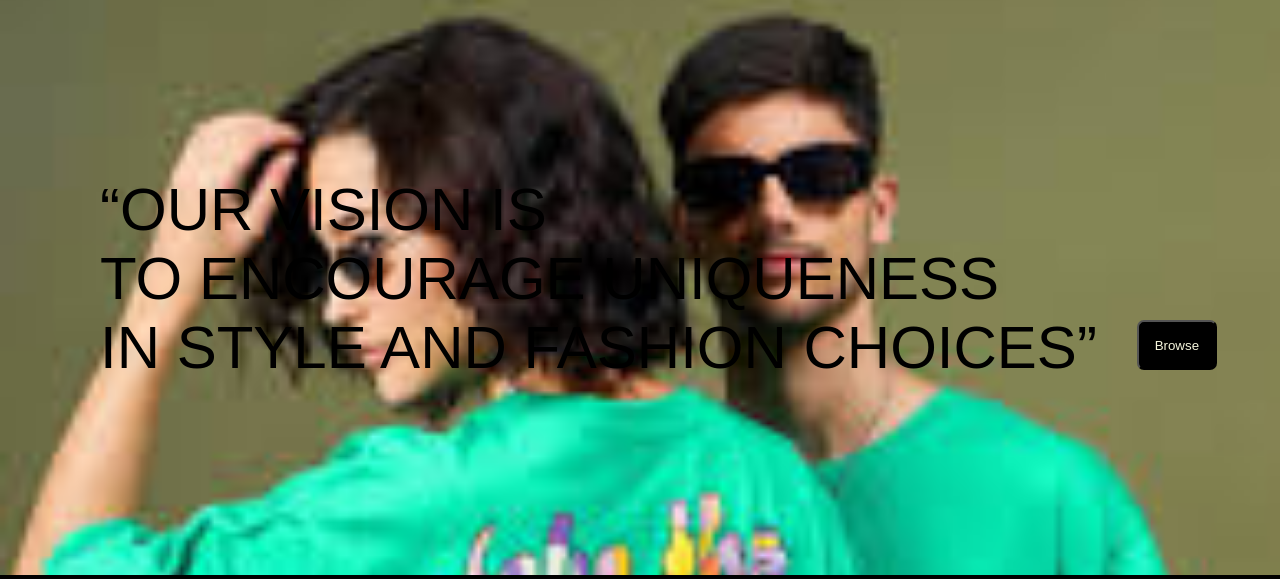
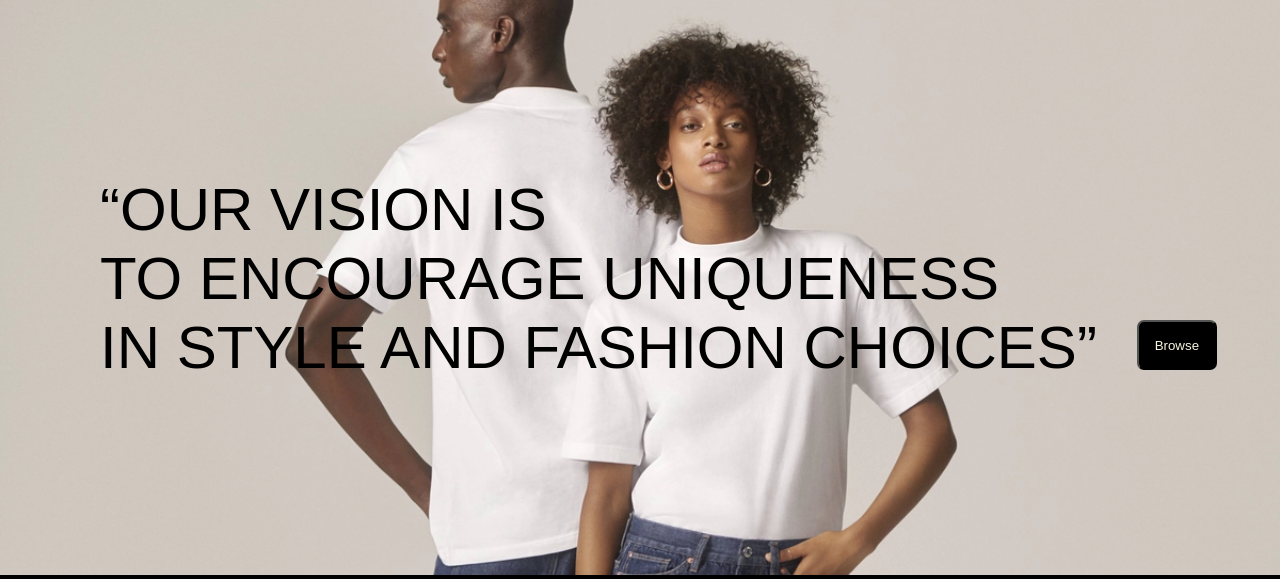
Before and after one commit to akulalokesh123/NEUTRITHREADS, a plain HTML site: page index.html in a window 1280 px wide. Shown: the part 75-654 px from the top of the page. Drawn offline with Linux system fonts and the light colour scheme.

Commit message:
Update index.html

```diff
--- a/index.html
+++ b/index.html
@@ -52,7 +52,7 @@
                 </div>
             </div>
         </header>
-        <div class="hero-section" style="background-image: url('img/shirt2.jpeg');">
+        <div class="hero-section" >
 
             <div class="hero-msg">
 
```
